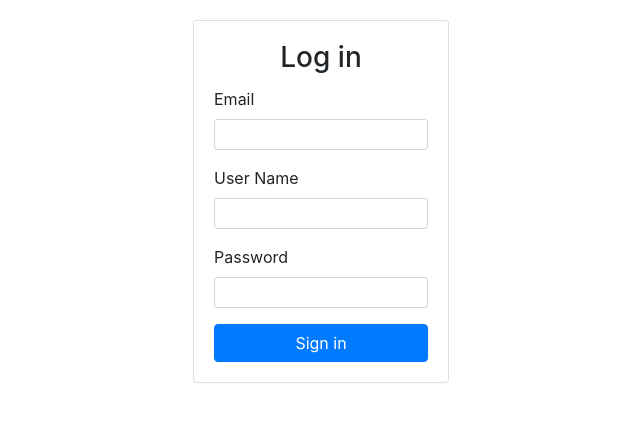
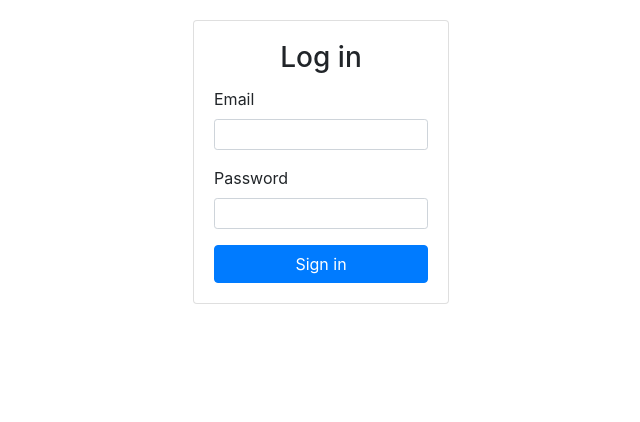
Before and after one commit to QuinnGoh/flask-music-sub, a Flask app: page /login in a window 1280 px wide. Shown: the top 422 px of the page, without its empty margins (319-959 px from the left). Run offline with Flask 2, Linux system fonts and the light colour scheme; parts of the project's set-up code (start-up, migrations or seed data) failed here and were passed over; some libraries are stand-ins or nearby versions.

Commit message:
Updated login form and methods

```diff
--- a/app.py
+++ b/app.py
@@ -1,7 +1,7 @@
 from flask import Flask, render_template, request, session, redirect
 from models import User
 from util import database, put_user, create_user_music_table, check_credentials, add_user_music_table, \
-    retrieve_user_table, get_user_id, remove_user_music_table, query, check_exist_email
+    retrieve_user_table, get_user_id, remove_user_music_table, query, check_exist_email, get_user_name
 
 app = Flask(__name__, template_folder="templates")
 
@@ -118,13 +118,12 @@ def login():
     if request.method == 'POST':
 
         _email = request.form['email']
-        _user_name = request.form['user_name']
         _password = request.form['password']
 
-        if check_credentials(_email, _user_name, _password):
+        if check_credentials(_email, _password):
             session['email'] = _email
-            session['user_name'] = _user_name
-            session['user_id'] = get_user_id(_email, _user_name)
+            session['user_name'] = get_user_name(_email)
+            session['user_id'] = get_user_id(_email)
             return redirect('/dashboard')
         else:
             error = True
--- a/templates/login.html
+++ b/templates/login.html
@@ -35,10 +35,6 @@
                         <input type="text" name="email" class="form-control form-control-sm" required>
                     </div>
                     <div class="form-group">
-                        <label class="label">User Name</label>
-                        <input type="text" name="user_name" class="form-control form-control-sm" required>
-                    </div>
-                    <div class="form-group">
                         <label class="label">Password</label>
                         <input type="password" name="password" class="form-control form-control-sm" required>
                     </div>
```
Also changed, not shown: util.py (+18 -2 lines).
